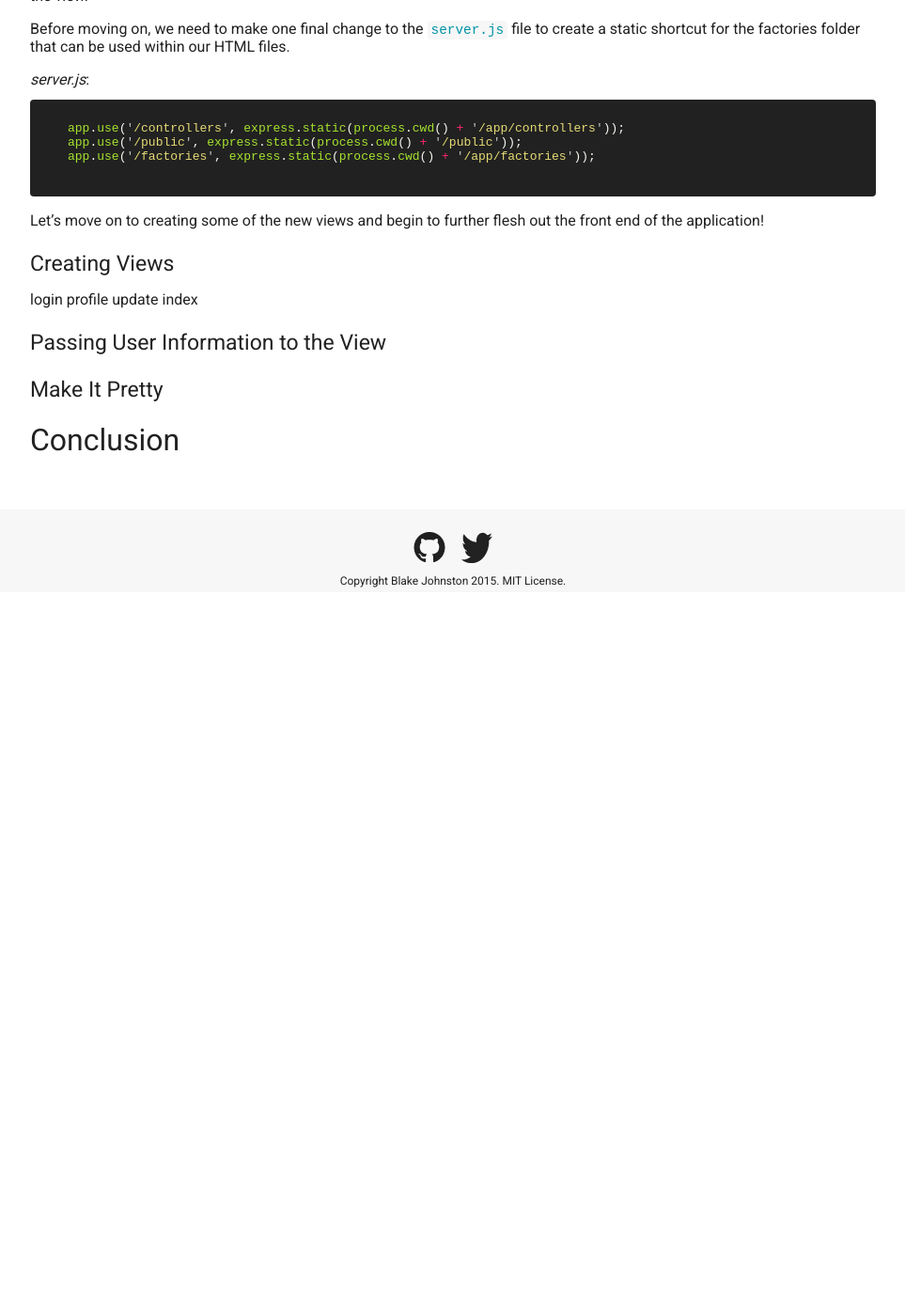
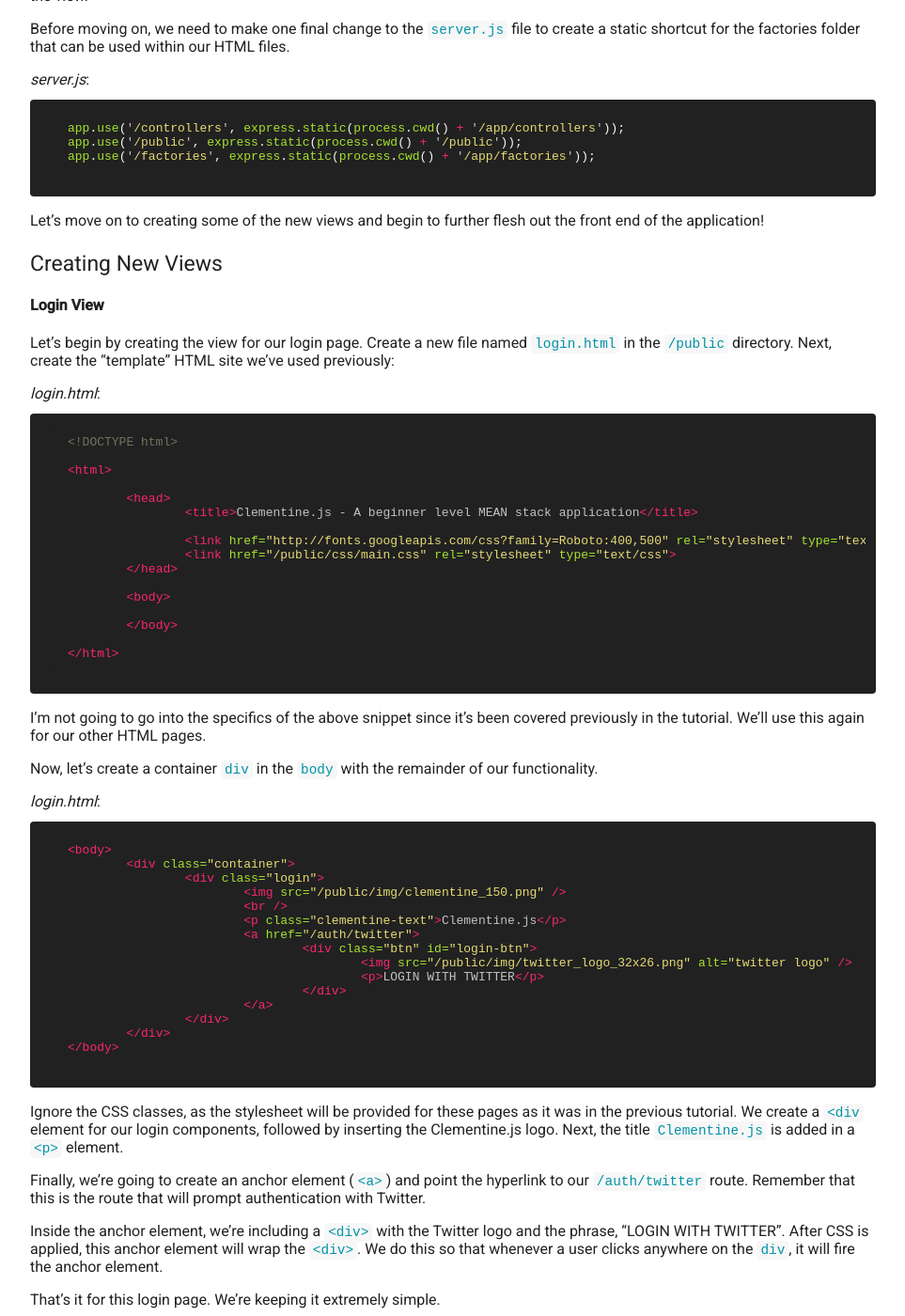
Before and after one commit to johnstonbl01/clementinejs, a Jekyll site: the page built from tutorials/tutorial-passport.md, in a window 1280 px wide and 1400 px high, scrolled down 22359 px. Shown: the whole window at 94% size, without its empty margins (158-1121 px from the left). Built offline with Jekyll 4.4.1, drawn with Linux system fonts in a browser that asks for light colours; Markdown is read by kramdown in place of the engine named in the settings; before the commit the page ends 22989 px from its top, so only the background shows below that; some of the changed text lies outside the part shown.

Commit message:
Completed login view section.

````diff
--- a/tutorials/tutorial-passport.md
+++ b/tutorials/tutorial-passport.md
@@ -1115,10 +1115,67 @@ app.use('/factories', express.static(process.cwd() + '/app/factories'));
 
 Let's move on to creating some of the new views and begin to further flesh out the front end of the application!
 
-### Creating Views
+### Creating New Views
 
-login
-profile
+#### Login View
+
+Let's begin by creating the view for our login page. Create a new file named `login.html` in the `/public` directory. Next, create the "template" HTML site we've used previously:
+
+_login.html_:
+
+```html
+<!DOCTYPE html>
+
+<html>
+
+	<head>
+		<title>Clementine.js - A beginner level MEAN stack application</title>
+
+		<link href="http://fonts.googleapis.com/css?family=Roboto:400,500" rel="stylesheet" type="text/css">
+		<link href="/public/css/main.css" rel="stylesheet" type="text/css">
+	</head>
+
+	<body>
+
+	</body>
+
+</html>
+```
+
+I'm not going to go into the specifics of the above snippet since it's been covered previously in the tutorial. We'll use this again for our other HTML pages.
+
+Now, let's create a container `div` in the `body` with the remainder of our functionality.
+
+_login.html_:
+
+```html
+<body>
+	<div class="container">
+		<div class="login">
+			<img src="/public/img/clementine_150.png" />
+			<br />
+			<p class="clementine-text">Clementine.js</p>
+			<a href="/auth/twitter">
+				<div class="btn" id="login-btn">
+					<img src="/public/img/twitter_logo_32x26.png" alt="twitter logo" />
+					<p>LOGIN WITH TWITTER</p>
+				</div>
+			</a>
+		</div>
+	</div>
+</body>
+```
+
+Ignore the CSS classes, as the stylesheet will be provided for these pages as it was in the previous tutorial. We create a `<div` element for our login components, followed by inserting the Clementine.js logo. Next, the title `Clementine.js` is added in a `<p>` element.
+
+Finally, we're going to create an anchor element (`<a>`) and point the hyperlink to our `/auth/twitter` route. Remember that this is the route that will prompt authentication with Twitter.
+
+Inside the anchor element, we're including a `<div>` with the Twitter logo and the phrase, "LOGIN WITH TWITTER". After CSS is applied, this anchor element will wrap the `<div>`. We do this so that whenever a user clicks anywhere on the `div`, it will fire the anchor element.
+
+That's it for this login page. We're keeping it extremely simple.
+
+#### Profile View
+
 update index
 
 ### Passing User Information to the View
````
